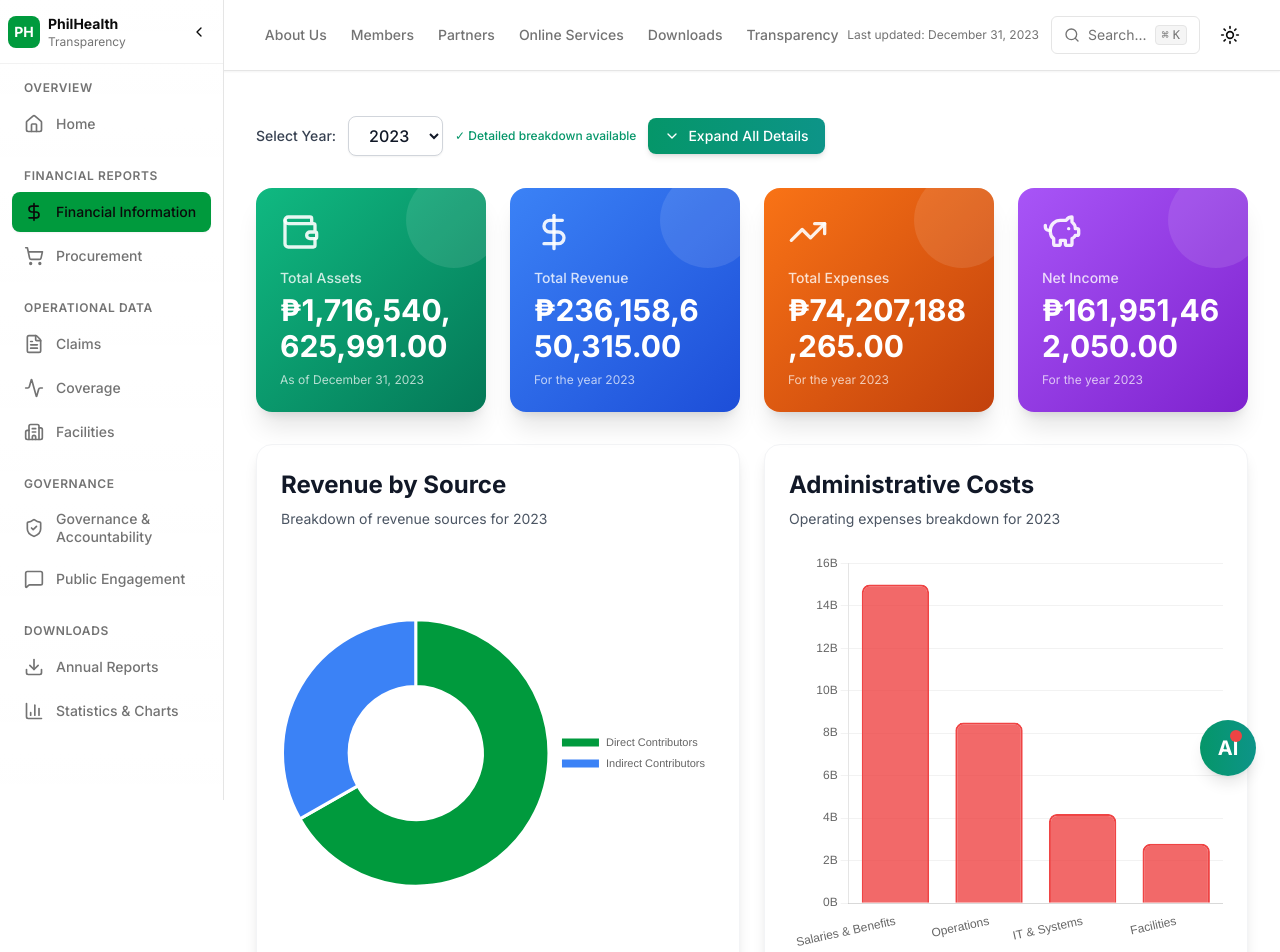
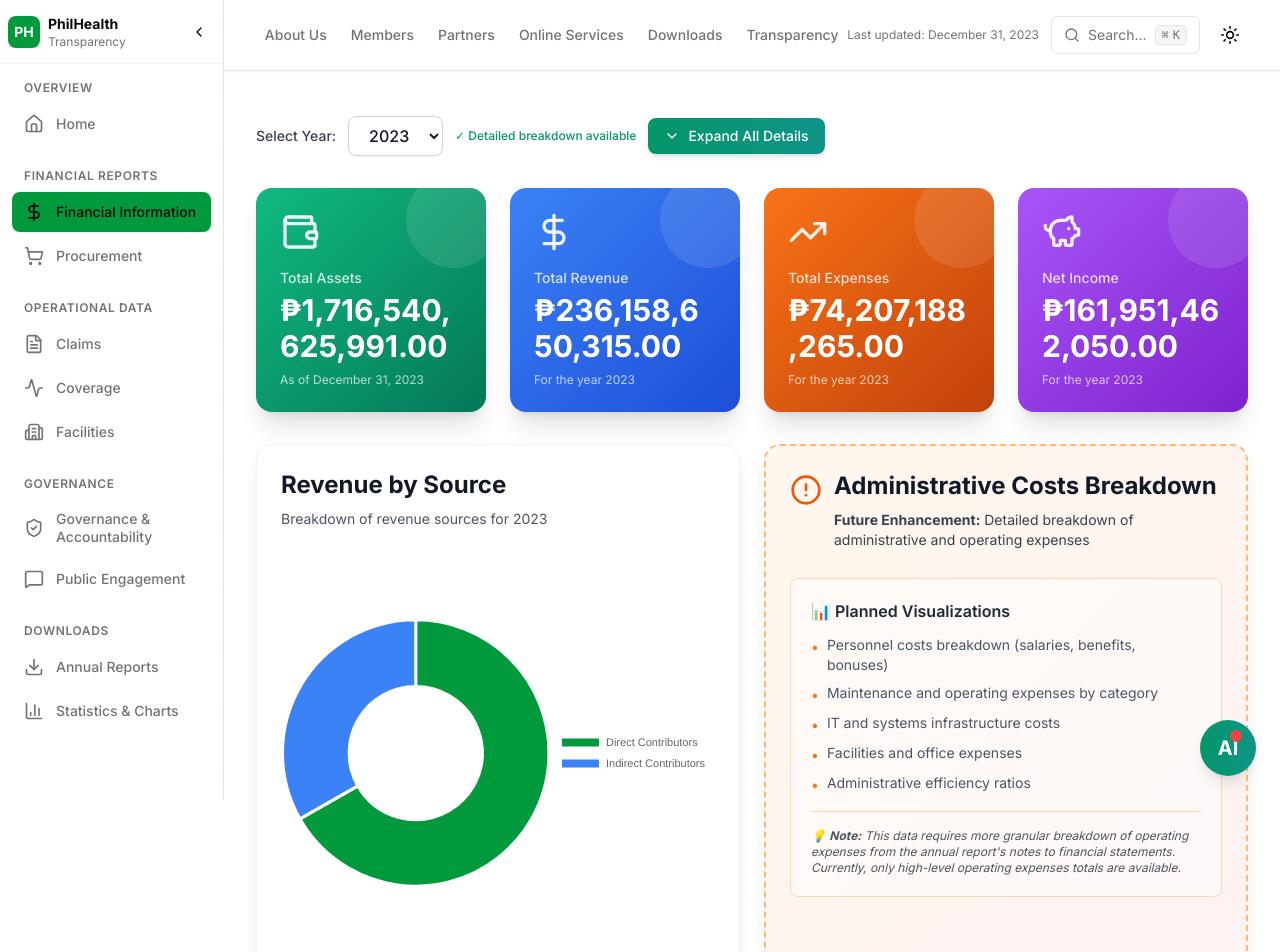
Before and after one commit to mattxslv/philhealth-transp, a Next.js app: page /financials in a window 1280 px wide. Shown: the top 952 px of the page. Built offline with nearby package versions, Linux system fonts and the light colour scheme.

Commit message:
Replace mock Administrative Costs chart with Future Enhancement placeholder

```diff
--- a/src/app/financials/page.tsx
+++ b/src/app/financials/page.tsx
@@ -14,7 +14,6 @@
   ArcElement,
   CategoryScale,
   LinearScale,
-  BarElement,
   LineElement,
   PointElement,
   Title,
@@ -22,13 +21,12 @@
   Legend,
   Filler,
 } from "chart.js";
-import { Doughnut, Bar, Line } from "react-chartjs-2";
+import { Doughnut, Line } from "react-chartjs-2";
 
 ChartJS.register(
   ArcElement,
   CategoryScale,
   LinearScale,
-  BarElement,
   LineElement,
   PointElement,
   Title,
@@ -145,51 +143,7 @@
     }
   };
 
-  // Administrative Costs Bar Chart - using sample data structure
-  const adminCosts = [
-    { category: "Salaries & Benefits", amount: 15000000000 },
-    { category: "Operations", amount: 8500000000 },
-    { category: "IT & Systems", amount: 4200000000 },
-    { category: "Facilities", amount: 2800000000 }
-  ];
-  const adminData = {
-    labels: adminCosts.map((a: any) => a.category),
-    datasets: [{
-      label: "Amount (₱B)",
-      data: adminCosts.map((a: any) => a.amount / 1000000000),
-      backgroundColor: "rgba(239, 68, 68, 0.8)",
-      borderColor: "rgb(239, 68, 68)",
-      borderWidth: 2,
-      borderRadius: 8,
-    }]
-  };
 
-  const adminOptions = {
-    responsive: true,
-    maintainAspectRatio: false,
-    plugins: {
-      legend: { display: false },
-      tooltip: {
-        backgroundColor: "rgba(0, 0, 0, 0.8)",
-        padding: 12,
-        callbacks: {
-          label: (context: any) => `${context.parsed.y.toFixed(2)}B`
-        }
-      }
-    },
-    scales: {
-      y: {
-        beginAtZero: true,
-        ticks: {
-          callback: (value: any) => `${value}B`
-        },
-        grid: { color: "rgba(0, 0, 0, 0.05)" }
-      },
-      x: {
-        grid: { display: false }
-      }
-    }
-  };
 
   // Revenue Trends Line Chart - using actual annual data
   const annualTrends = data.annualReports?.slice(0, 4).reverse() || [];
@@ -552,13 +506,47 @@
             </div>
           </div>
 
-          <div className="bg-white dark:bg-gray-800 rounded-2xl p-6 shadow-lg border border-gray-100 dark:border-gray-700 hover:shadow-xl transition-shadow">
-            <div className="mb-6">
-              <h3 className="text-2xl font-bold text-gray-900 dark:text-white mb-2">Administrative Costs</h3>
-              <p className="text-sm text-gray-600 dark:text-gray-400">Operating expenses breakdown for {selectedYear}</p>
+          <div className="bg-gradient-to-br from-orange-50 to-red-50 dark:from-orange-900/20 dark:to-red-900/20 rounded-2xl p-6 shadow-lg border-2 border-dashed border-orange-300 dark:border-orange-700">
+            <div className="flex items-start gap-3 mb-4">
+              <AlertCircle className="w-8 h-8 text-orange-600 dark:text-orange-400 flex-shrink-0 mt-1" />
+              <div>
+                <h3 className="text-2xl font-bold text-gray-900 dark:text-white mb-2">Administrative Costs Breakdown</h3>
+                <p className="text-sm text-gray-700 dark:text-gray-300 mb-3">
+                  <strong>Future Enhancement:</strong> Detailed breakdown of administrative and operating expenses
+                </p>
+              </div>
             </div>
-            <div className="h-[400px]">
-              <Bar data={adminData} options={adminOptions} />
+
+            <div className="bg-white/50 dark:bg-gray-800/50 rounded-lg p-5 border border-orange-200 dark:border-orange-700">
+              <h4 className="text-md font-semibold mb-3 text-gray-800 dark:text-gray-200">📊 Planned Visualizations</h4>
+              <ul className="space-y-2 text-sm text-gray-600 dark:text-gray-400">
+                <li className="flex items-start gap-2">
+                  <span className="text-orange-500 mt-0.5">•</span>
+                  <span>Personnel costs breakdown (salaries, benefits, bonuses)</span>
+                </li>
+                <li className="flex items-start gap-2">
+                  <span className="text-orange-500 mt-0.5">•</span>
+                  <span>Maintenance and operating expenses by category</span>
+                </li>
+                <li className="flex items-start gap-2">
+                  <span className="text-orange-500 mt-0.5">•</span>
+                  <span>IT and systems infrastructure costs</span>
+                </li>
+                <li className="flex items-start gap-2">
+                  <span className="text-orange-500 mt-0.5">•</span>
+                  <span>Facilities and office expenses</span>
+                </li>
+                <li className="flex items-start gap-2">
+                  <span className="text-orange-500 mt-0.5">•</span>
+                  <span>Administrative efficiency ratios</span>
+                </li>
+              </ul>
+
+              <div className="mt-4 pt-4 border-t border-orange-200 dark:border-orange-700">
+                <p className="text-xs text-gray-600 dark:text-gray-400 italic">
+                  💡 <strong>Note:</strong> This data requires more granular breakdown of operating expenses from the annual report's notes to financial statements. Currently, only high-level operating expenses totals are available.
+                </p>
+              </div>
             </div>
           </div>
         </div>
```
